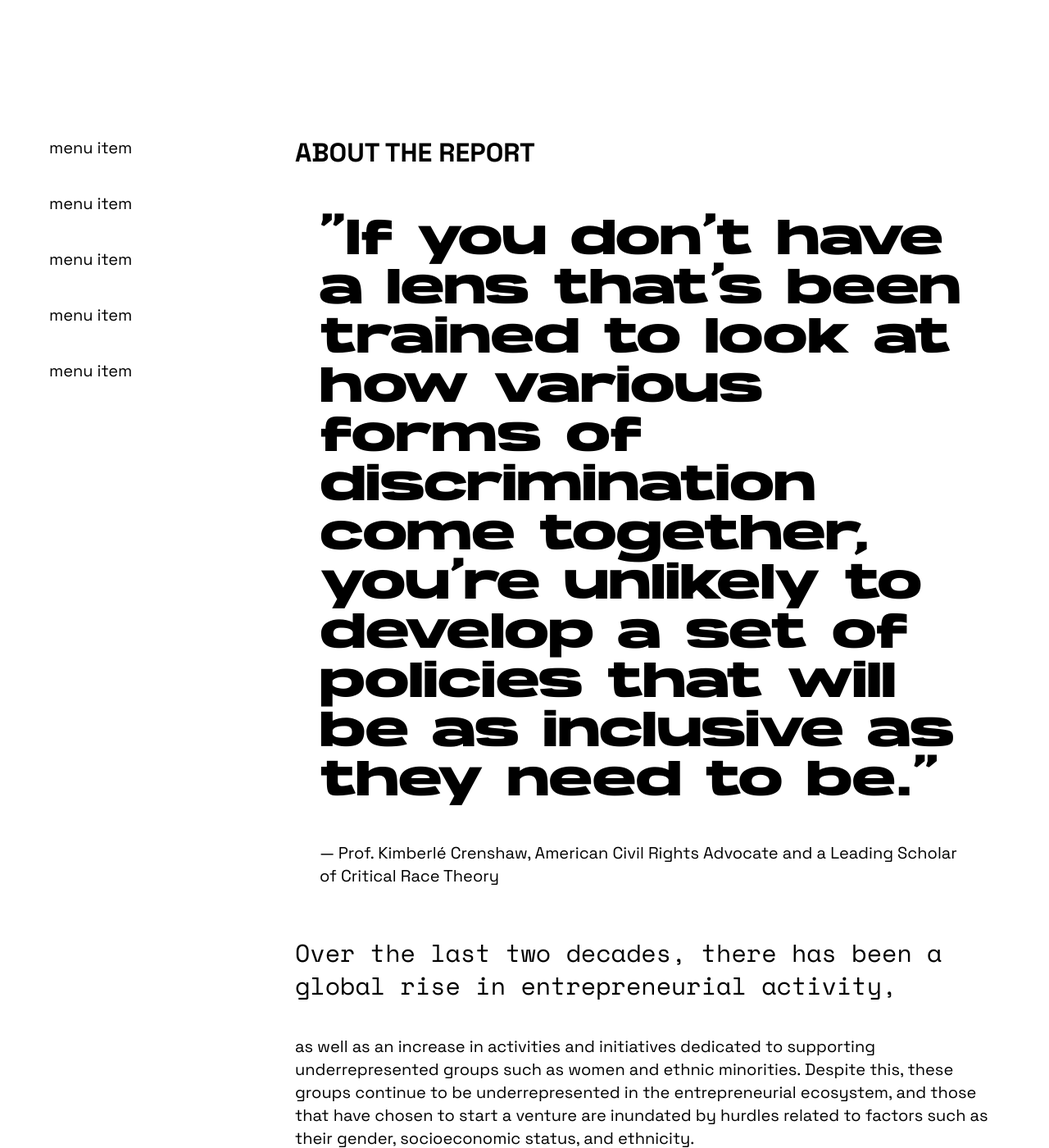
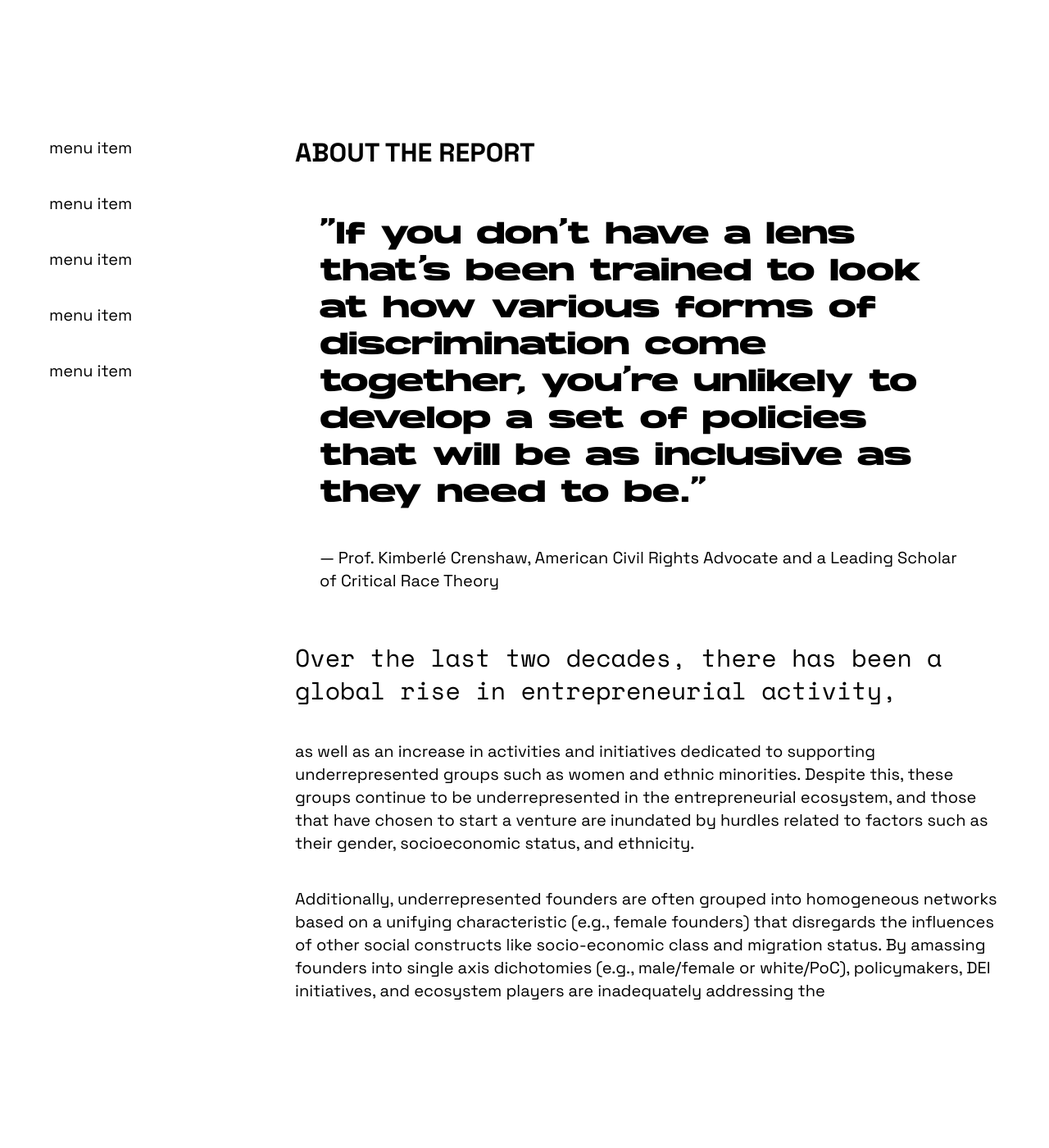
Before and after one commit to Founderland/Report, a Jekyll site: the page built from index.html, in a window 1280 px wide and 1400 px high, scrolled down 484 px. Shown: the whole window at 82% size. Built offline with Jekyll 4.4.1, drawn with Linux system fonts in a browser that asks for light colours; after the commit the page ends 1846 px from its top, so only the background shows below that.

Commit message:
blockquotes and stat cards

```diff
--- a/assets/styles/output.css
+++ b/assets/styles/output.css
@@ -766,21 +766,26 @@ figure {
 
 blockquote,
 blockquote p {
-  font-size: 2.25rem;
-  line-height: 2.5rem;
+  font-size: 1.5rem;
+  line-height: 2rem;
 }
 
 @media (min-width: 1024px) {
   blockquote,
     blockquote p {
-    font-size: 3rem;
-    line-height: 1;
+    font-size: 1.875rem;
+    line-height: 2.25rem;
   }
 }
 
 /* Captions */
 
-/**/
+/* Cards */
+
+.stat-card {
+  --tw-bg-opacity: 1;
+  background-color: rgb(0 99 226 / var(--tw-bg-opacity));
+}
 
 @media (min-width: 768px) {
   .md\:container {
```
Also changed, not shown: assets/styles/input.css (+6 -3 lines).
